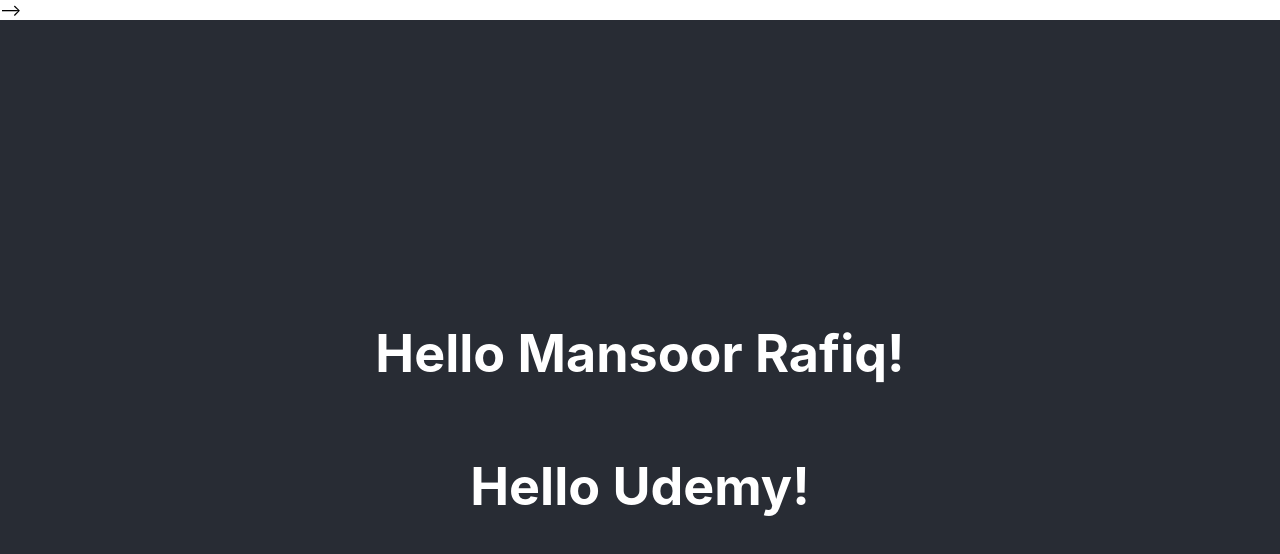
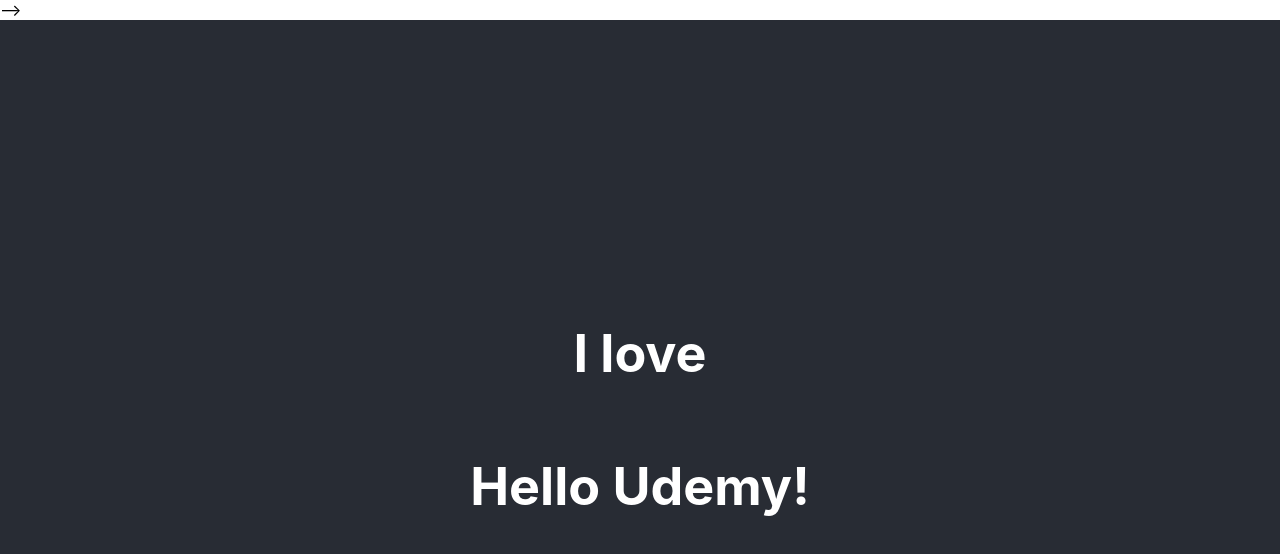
Before and after one commit to MansoorRafiq/Dervaish-Travels, a React (Create React App) app in the folder react-smile/: page / in a window 1280 px wide. Shown: the top 554 px of the page. Built offline with nearby package versions, Linux system fonts and the light colour scheme.

Commit message:
1 file modified

```diff
--- a/react-smile/src/components/Hello.js
+++ b/react-smile/src/components/Hello.js
@@ -1,8 +1,8 @@
 import React from 'react'
 
-function Hello()
+function Hello(props)
 {
-  return <h1>Hello Mansoor Rafiq! </h1>;
+  return <h1>I love {props.name} </h1>;
 }
 
 export default Hello
```
